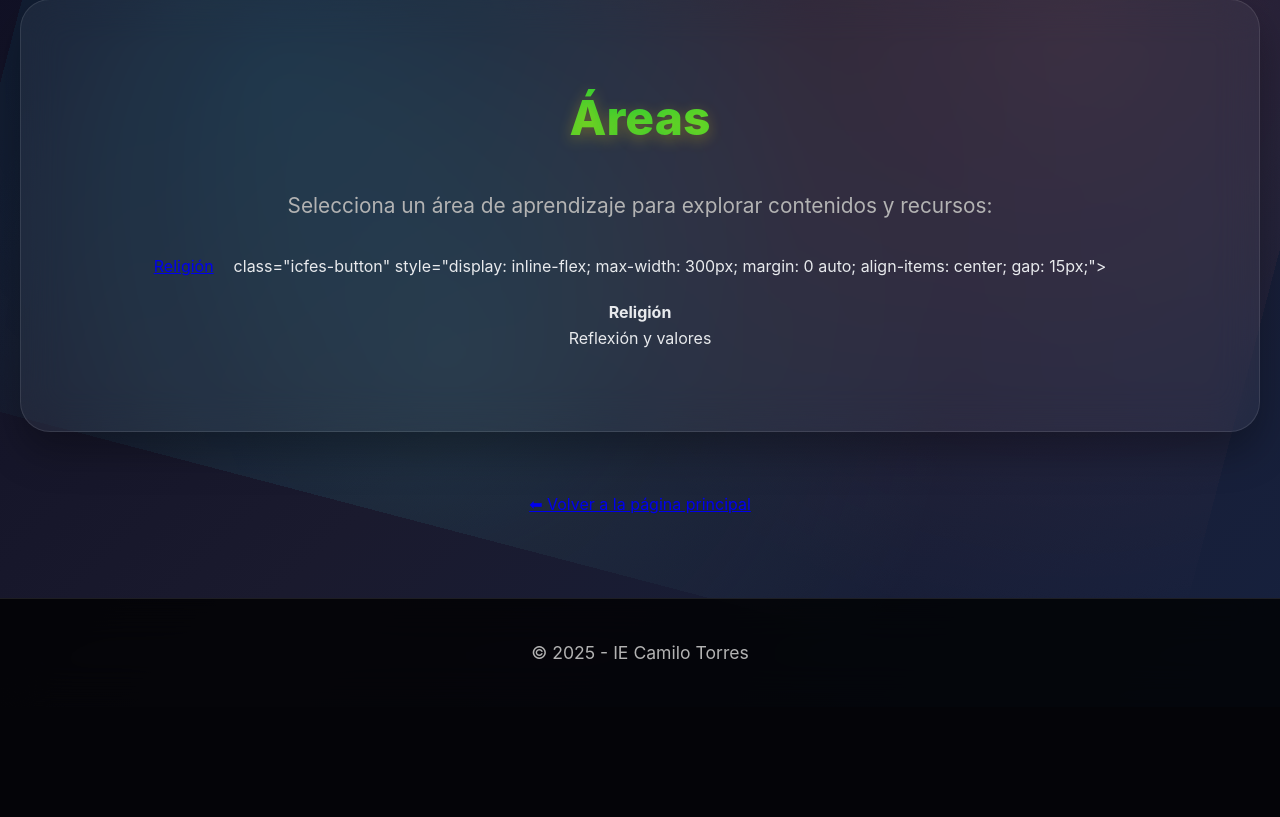
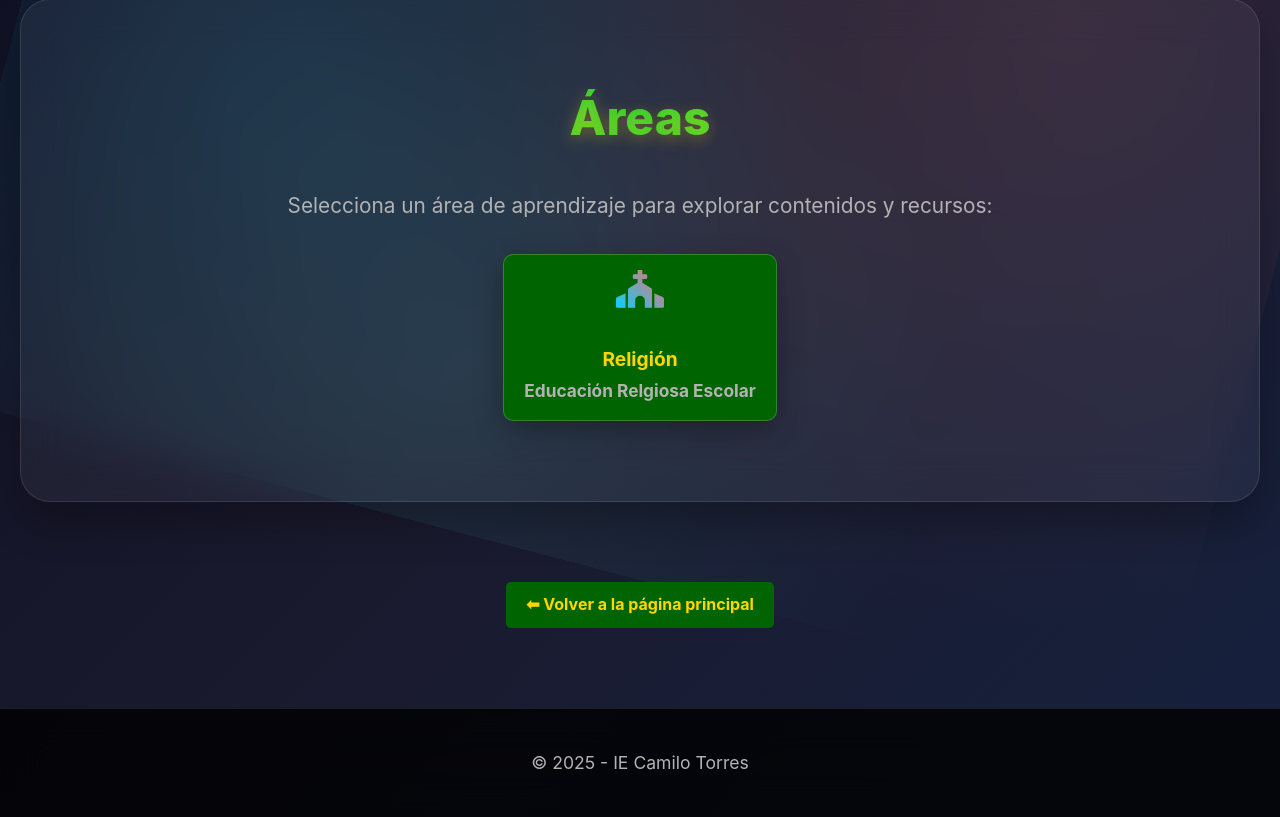
Before and after one commit to belaNh27/IEcamilotorres, a Flask app: page /smartedu in a window 1280 px wide. Shown: the part 232-1049 px from the top of the page. Before the commit the page ends 892 px from the top, so only its background shows below. Run offline with Flask 3, Linux system fonts and the light colour scheme.

Commit message:
Update smartedu.html

```diff
--- a/templates/smartedu.html
+++ b/templates/smartedu.html
@@ -5,6 +5,39 @@
     <meta name="viewport" content="width=device-width, initial-scale=1.0">
     <title>{{ titulo }}</title>
     <link rel="stylesheet" href="{{ url_for('static', filename='css/styles.css') }}">
+    <link href="https://cdnjs.cloudflare.com/ajax/libs/font-awesome/5.15.3/css/all.min.css" rel="stylesheet">
+    <style>
+        .icfes-button {
+            display: inline-flex;
+            max-width: 300px;
+            margin: 0 auto;
+            align-items: center;
+            gap: 15px;
+            padding: 15px 20px;
+            background: #006400;
+            color: #FFD700;
+            text-decoration: none;
+            border-radius: 10px;
+            font-weight: bold;
+            transition: transform 0.3s, box-shadow 0.3s;
+        }
+
+        .icfes-button:hover {
+            transform: translateY(-5px);
+            box-shadow: 0 5px 15px rgba(0,0,0,0.3);
+        }
+
+        .btn-volver {
+            display: inline-block;
+            margin-top: 20px;
+            padding: 10px 20px;
+            background-color: #006400;
+            color: #FFD700;
+            text-decoration: none;
+            font-weight: bold;
+            border-radius: 5px;
+        }
+    </style>
 </head>
 <body>
     <header>
@@ -19,18 +52,14 @@
                 <p>Selecciona un área de aprendizaje para explorar contenidos y recursos:</p>
 
                 <div style="margin-top: 30px; display: flex; flex-wrap: wrap; gap: 20px; justify-content: center;">
-
-                    <!-- Botón Religiòn -->
-                   <a href="{{ url_for('smartedu_religion') }}">Religión</a>
-                       class="icfes-button"
-                       style="display: inline-flex; max-width: 300px; margin: 0 auto; align-items: center; gap: 15px;">
+                    <!-- Botón Religión -->
+                    <a href="{{ url_for('smartedu_religion') }}" class="icfes-button">
                         <i class="fas fa-church" style="font-size: 2em;"></i>
                         <div>
                             <strong>Religión</strong><br>
-                            <span>Reflexión y valores</span>
+                            <span>Educación Relgiosa Escolar</span>
                         </div>
                     </a>
-
                 </div>
             </div>
         </section>
```
